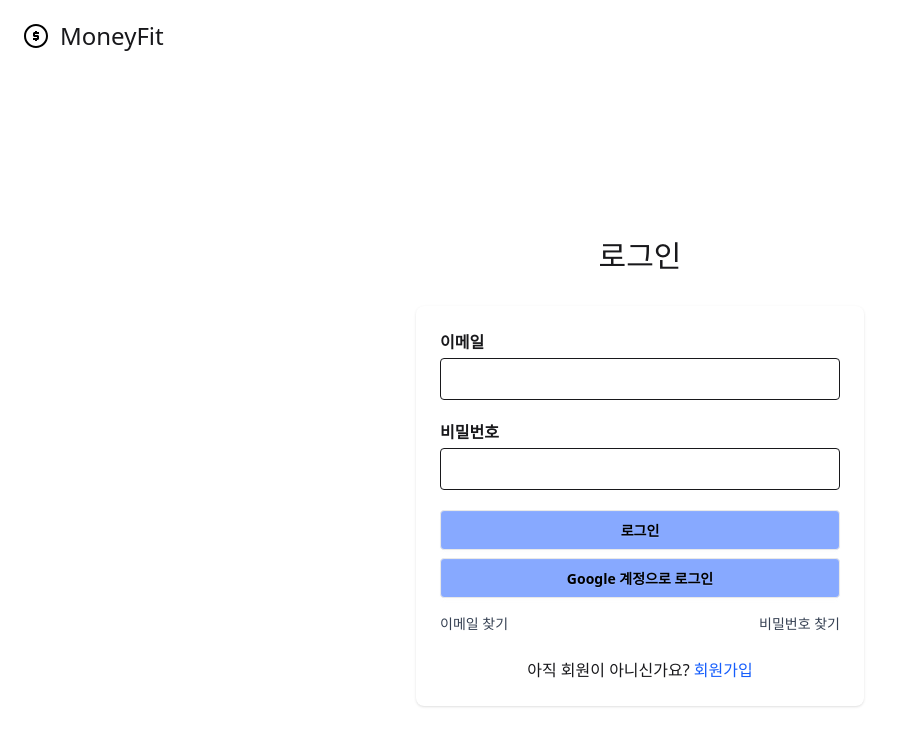
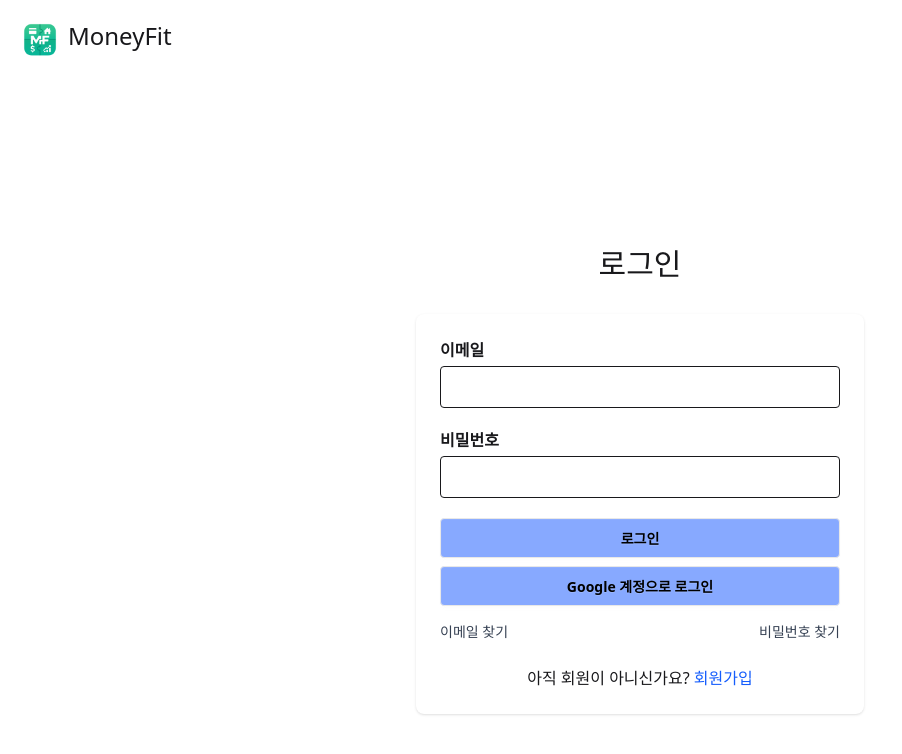
Before and after one commit to catisverycute/coinfit-project, a React (Vite) app: page /login in a window 1280 px wide. Shown: the top 754 px of the page, without its empty margins (0-902 px from the left). Built offline with nearby package versions, Linux system fonts and the light colour scheme.

Commit message:
design: 이미지 변경

```diff
--- a/src/components/common/Header.tsx
+++ b/src/components/common/Header.tsx
@@ -1,12 +1,12 @@
 import React from 'react';
-import logo from '../../assets/icons/dollarIcon.svg';
+import logo from '../../../public/MFlogo.png';
 import { Link } from 'react-router-dom';
 
 const Header: React.FC = () => {
   return (
     <Link to="/">
       <div className="flex text-2xl text-center m-3 p-2">
-        <img className="w-8 mr-2" src={logo} alt="logo" />
+        <img className="w-10 mr-2" src={logo} alt="logo" />
         <p>MoneyFit</p>
       </div>
     </Link>
```
